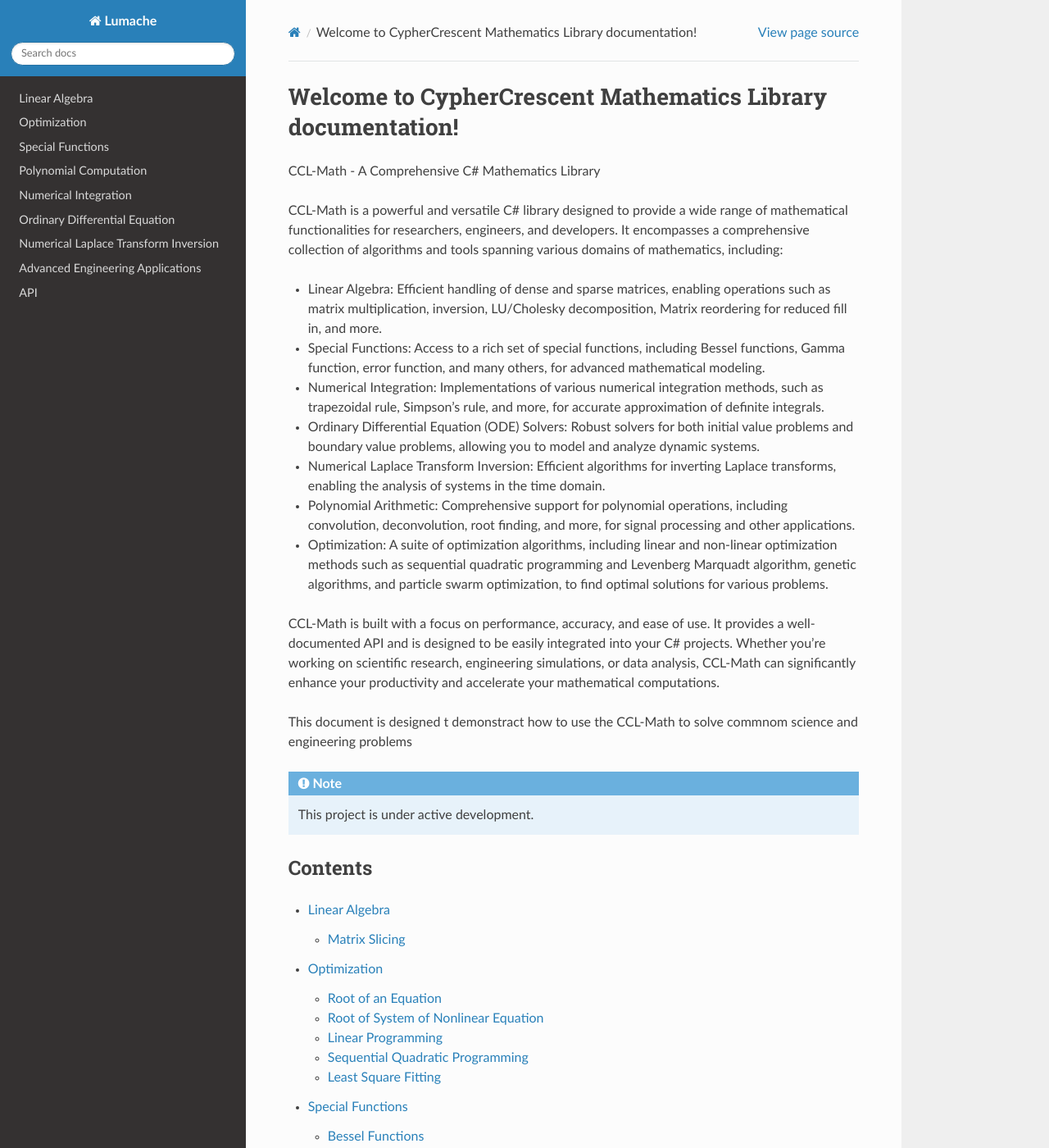
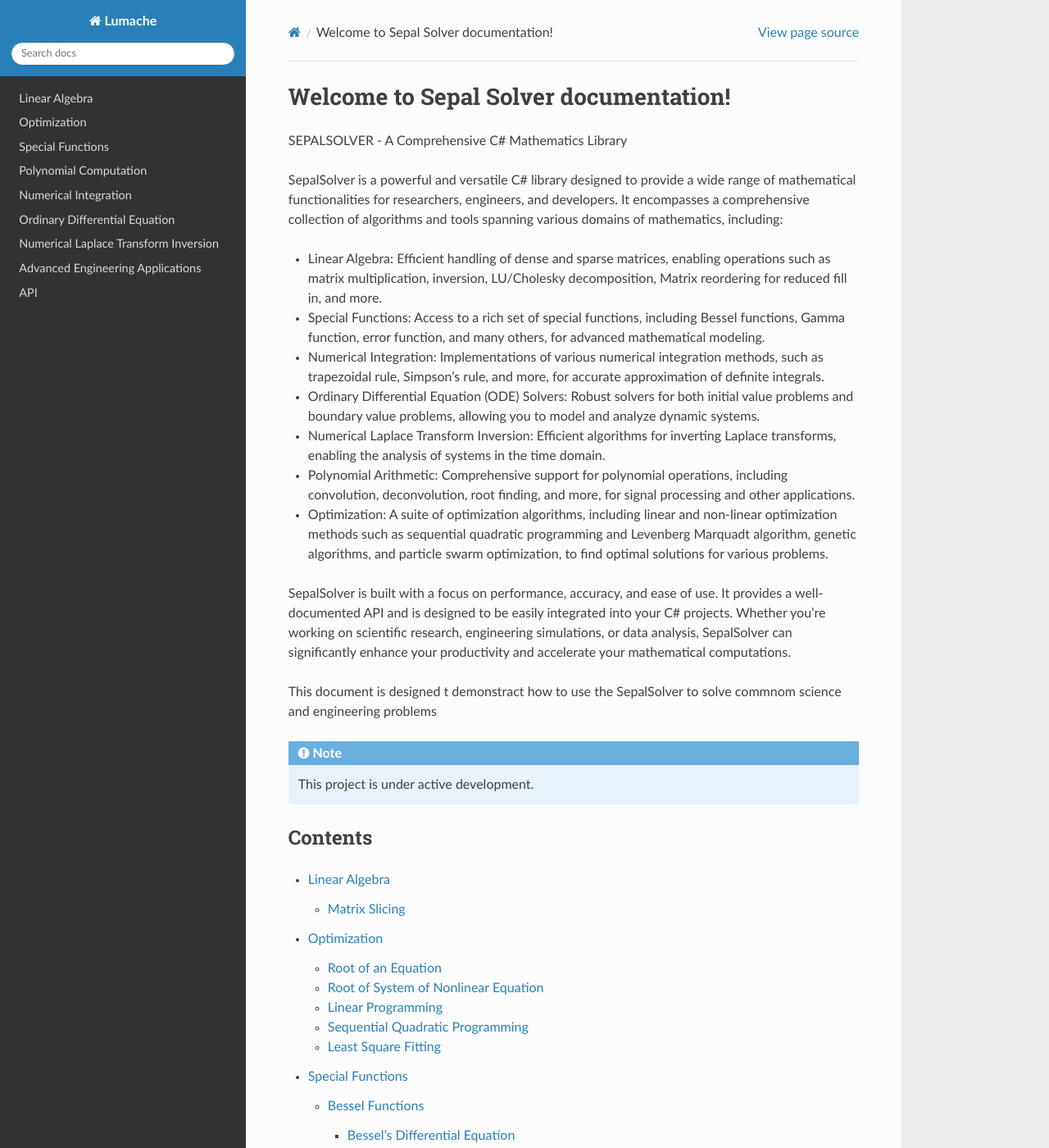
Before and after one commit to cyphercrescent/sepalsolver-doc, a Sphinx documentation site: the page built from docs/source/index.rst, in a window 1280 px wide and 1400 px high. Shown: the whole window at 82% size. Built offline with Sphinx 7.4.7 and the Read the Docs theme 3.1.0, drawn with Linux system fonts in a browser that asks for light colours.

Commit message:
some changes

```diff
--- a/docs/source/Math.rst
+++ b/docs/source/Math.rst
@@ -644,6 +644,7 @@
             -1.0310 + 1.1635i
 
    ..note::
+
        The coefficients can be real or complex.
 
 
@@ -734,6 +735,7 @@
           Remainder: 0, 0, 0, 0, -3, -6
 
    ..note::
+
        Both polynomial and the divisor can be real or complex as demonstrated below
 
 
@@ -961,6 +963,7 @@
           The integral is approximately: 0.0833333333277262
 
    ..note::
+
        If the any of the boundary of y is a constant, it can be defined as a lambda function that returns the constant value as shown below:
 
 
@@ -1337,6 +1340,7 @@
           The triple integral of x*y*z is approximately: 0.0641203694008985
 
    ..note::
+
        If any of boundaries of y or z is a constant, it can be defined as a lambda function that returns the constant value as shown below:
 
 
--- a/docs/source/index.rst
+++ b/docs/source/index.rst
@@ -1,9 +1,9 @@
-Welcome to CypherCrescent Mathematics Library documentation!
+Welcome to Sepal Solver documentation!
 ============================================================
 
-CCL-Math - A Comprehensive C# Mathematics Library
+SEPALSOLVER - A Comprehensive C# Mathematics Library
 
-CCL-Math is a powerful and versatile C# library designed to provide a wide range of mathematical functionalities for researchers, engineers, and developers. It encompasses a comprehensive collection of algorithms and tools spanning various domains of mathematics, including:
+SepalSolver is a powerful and versatile C# library designed to provide a wide range of mathematical functionalities for researchers, engineers, and developers. It encompasses a comprehensive collection of algorithms and tools spanning various domains of mathematics, including:
 
 - Linear Algebra: Efficient handling of dense and sparse matrices, enabling operations such as matrix multiplication, inversion, LU/Cholesky decomposition, Matrix reordering for reduced fill in, and more.
 - Special Functions: Access to a rich set of special functions, including Bessel functions, Gamma function, error function, and many others, for advanced mathematical modeling.
@@ -13,9 +13,9 @@
 - Polynomial Arithmetic: Comprehensive support for polynomial operations, including convolution, deconvolution, root finding, and more, for signal processing and other applications.
 - Optimization: A suite of optimization algorithms, including linear and non-linear optimization methods such as sequential quadratic programming and Levenberg Marquadt algorithm, genetic algorithms, and particle swarm optimization, to find optimal solutions for various problems.
 
-CCL-Math is built with a focus on performance, accuracy, and ease of use. It provides a well-documented API and is designed to be easily integrated into your C# projects. Whether you're working on scientific research, engineering simulations, or data analysis, CCL-Math can significantly enhance your productivity and accelerate your mathematical computations.
+SepalSolver is built with a focus on performance, accuracy, and ease of use. It provides a well-documented API and is designed to be easily integrated into your C# projects. Whether you're working on scientific research, engineering simulations, or data analysis, SepalSolver can significantly enhance your productivity and accelerate your mathematical computations.
 
-This document is designed t demonstract how to use the CCL-Math to solve commnom science and engineering problems
+This document is designed t demonstract how to use the SepalSolver to solve commnom science and engineering problems
 
 .. note::
 
```
